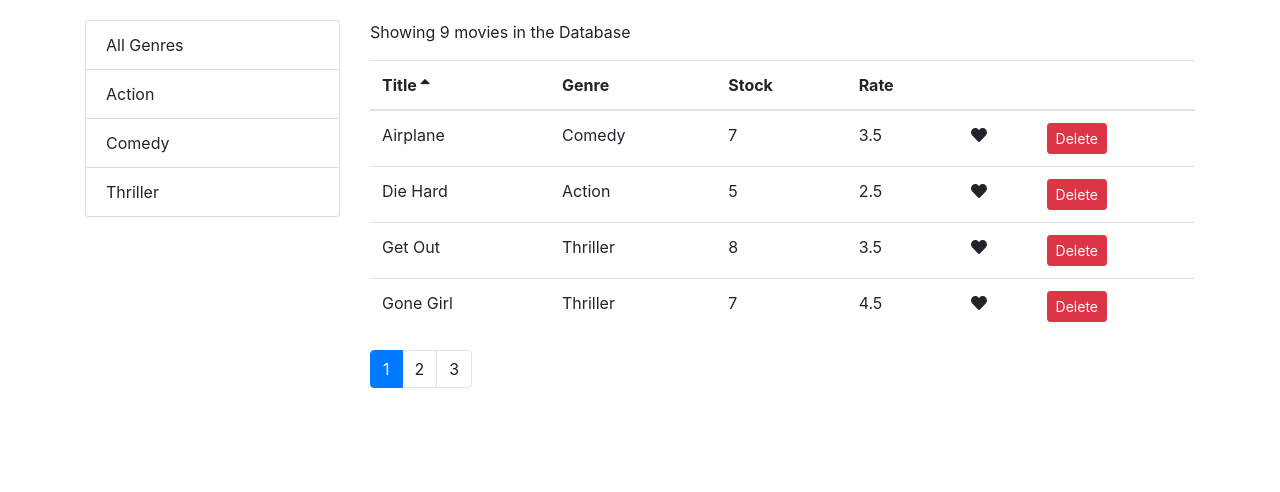
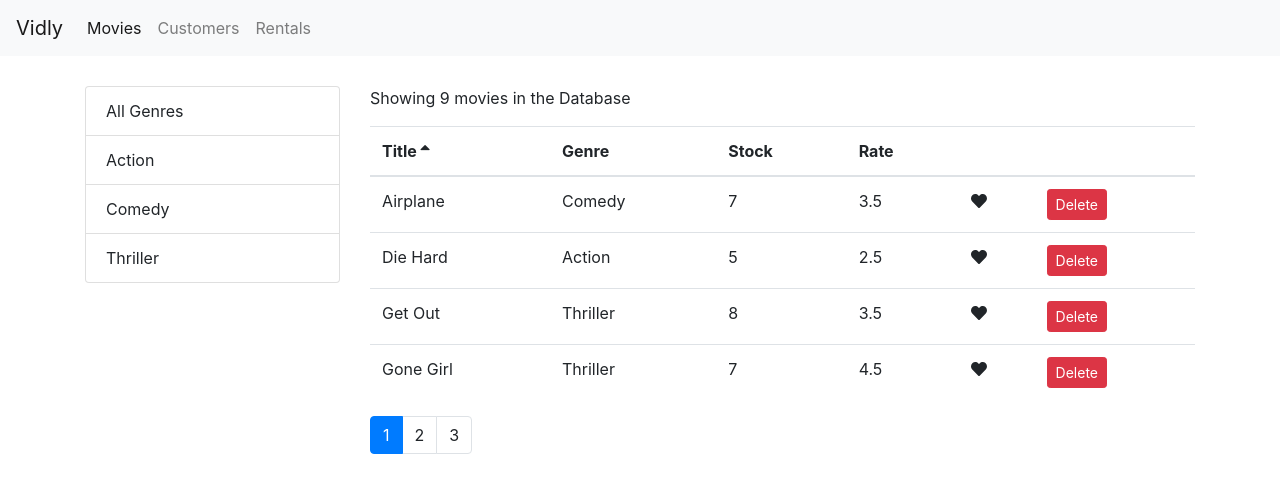
Before and after one commit to Joseph-Mutua/vidly, a React (Create React App) app: page /movies in a window 1280 px wide. Shown: the top 492 px of the page. Built offline with nearby package versions, Linux system fonts and the light colour scheme.

Commit message:
Adding the NavBar

```diff
--- a/src/App.js
+++ b/src/App.js
@@ -1,13 +1,16 @@
 import React from "react";
 import {Route, Redirect, Switch} from "react-router-dom"
-import "./App.css";
 import Movies from "./components/movies";
 import Rentals from './components/rentals';
 import Customers from './components/customers';
 import NotFound from './components/notFound';
+import NavBar from "./components/navBar";
+import "./App.css";
 
 function App() {
   return (
+  <React.Fragment>
+    <NavBar/>
     <main className="container">
       <Switch>
         <Route path="/movies" component={Movies}/>
@@ -17,8 +20,9 @@ function App() {
         <Redirect from="/" exact to="/movies"/>
         <Redirect to="/not-found" />
       </Switch>
+    </main>
+  </React.Fragment>
 
-    </main>
   );
 }
 
--- /dev/null
+++ b/src/components/navBar.jsx
@@ -0,0 +1,47 @@
+import React, { Component } from "react";
+import {Link, NavLink} from "react-router-dom";
+
+
+const NavBar = () => {
+  return (
+    <nav className="navbar navbar-expand-lg navbar-light bg-light">
+      <Link className="navbar-brand" to="/">
+        Vidly
+      </Link>
+      <button
+        className="navbar-toggler"
+        type="button"
+        data-toggle="collapse"
+        data-target="#navbarNav"
+        aria-controls="navbarNav"
+        aria-expanded="false"
+        aria-label="Toggle navigation"
+      >
+        <span className="navbar-toggler-icon"></span>
+      </button>
+      <div className="collapse navbar-collapse" id="navbarNav">
+        <ul className="navbar-nav">
+          <li className="nav-item">
+            <NavLink className="nav-link" to="/movies">
+              Movies <span className="sr-only">(current)</span>
+            </NavLink>
+          </li>
+          <li className="nav-item">
+            <NavLink className="nav-link" to="/customers">
+             Customers
+            </NavLink>
+          </li>
+          <li className="nav-item">
+            <NavLink className="nav-link" to="/rentals">
+              Rentals
+            </NavLink>
+          </li>
+          <li className="nav-item">
+          </li>
+        </ul>
+      </div>
+    </nav>
+  );
+};
+
+export default NavBar;
--- a/src/index.css
+++ b/src/index.css
@@ -1,6 +1,6 @@
 body {
   margin: 0;
-  padding: 20px 0 0 0;
+  padding: 0 0 0 0;
   font-family: -apple-system, BlinkMacSystemFont, "Segoe UI", "Roboto", "Oxygen",
     "Ubuntu", "Cantarell", "Fira Sans", "Droid Sans", "Helvetica Neue",
     sans-serif;
@@ -16,3 +16,7 @@ code {
 .clickable {
   cursor: pointer;
 }
+
+.navbar {
+  margin-bottom: 30px;
+}
```
